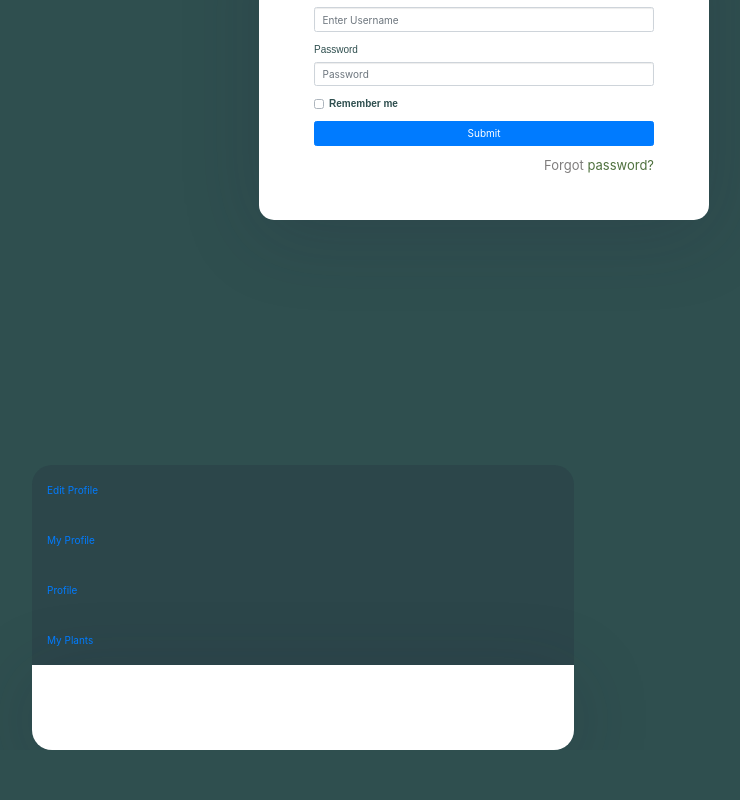
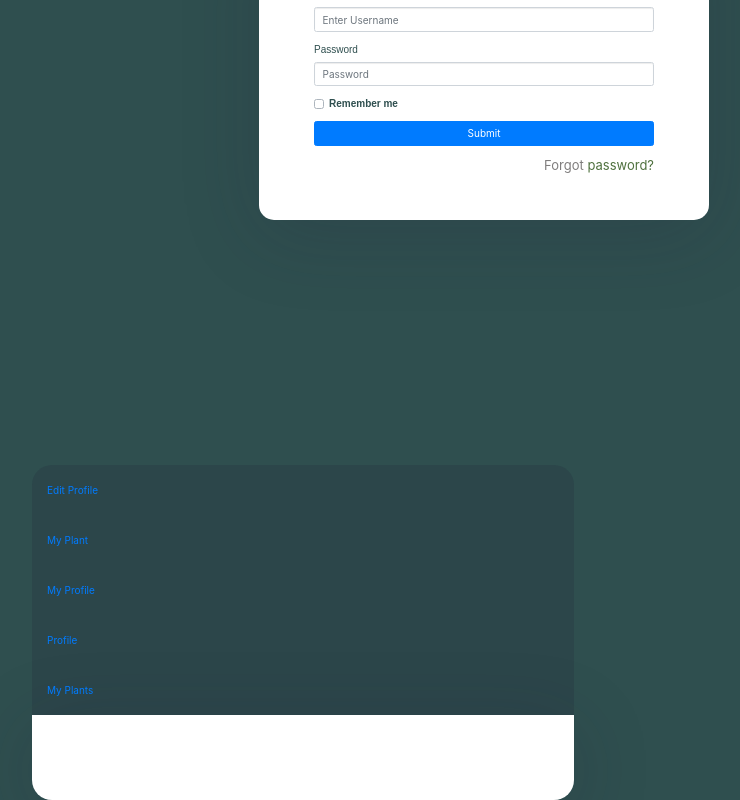
Before and after one commit to Build-Week-Water-My-Plants-2020/front-end, a React (Create React App) app in the folder plant-build/: page / in a window 1280 px wide. Shown: the part 350-1150 px from the top of the page, without its empty margins (344-1084 px from the left). Before the commit the page ends 1100 px from the top, so only its background shows below. Built offline with nearby package versions, Linux system fonts and the light colour scheme.

Commit message:
pulling master

```diff
--- a/plant-build/src/App.js
+++ b/plant-build/src/App.js
@@ -60,7 +60,10 @@ function App() {
                 <Link className="nav-link" to={"/Editprofile"}>Edit Profile</Link>
               </li>
               <li className="nav-item">
-                <Link className="nav-link" to={"/myprofile"}>My Profile</Link>
+                <Link className="nav-link" to={"/myprofile"}>My Plant</Link>
+              </li>
+              <li className="nav-item">
+                <Link className="nav-link" to={"/my-profile"}>My Profile</Link>
               </li>
               <li className="nav-item">
                 <Link className="nav-link" to={"/profile"}>Profile</Link>
@@ -76,9 +79,10 @@ function App() {
       <div className="auth-wrapper1">
         <div className="auth-inner1">
           <Switch>
-            <PrivateRoute exact path='/myprofile' user={user} component={Profile} />
-            <Route exact path="/Profile" component={ItemAdd} />
-            <Route exact path="/Editprofile" component={Editprofile} />
+            <PrivateRoute exact path='/myprofile' />
+            <PrivateRoute exact path='/my-profile' user={user} component={Profile} />
+            <PrivateRoute exact path="/Profile" component={ItemAdd} />
+            <PrivateRoute exact path="/Editprofile" component={Editprofile} />
             <PrivateRoute exact path="/MyPlants" plants={plants} setPlants={setPlants} user={user} component={MyPlants} />
           </Switch>
         </div>
```
